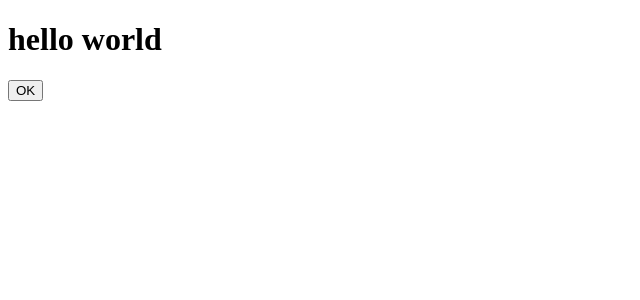
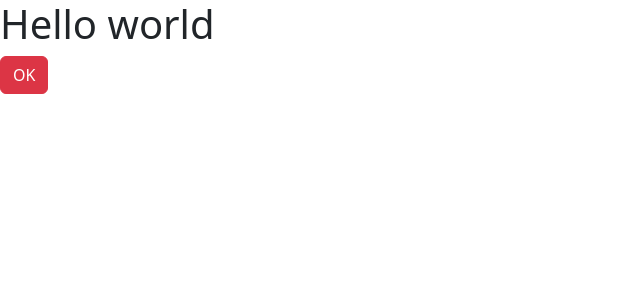
Before and after one commit to MayconInforGames2017/curso-angular-10-api-spring, an Angular app in the folder front-end/: page / in a window 1280 px wide. Shown: the top 300 px of the page, without its empty margins (0-640 px from the left). Built offline with nearby package versions, Linux system fonts and the light colour scheme.

Commit message:
Corrigindo CSS

```diff
--- a/front-end/angular.json
+++ b/front-end/angular.json
@@ -94,10 +94,12 @@
               "src/assets"
             ],
             "styles": [
-              "./node_modules/bootstrap/dist/css/bootstrap-grid.min.css",
+              "./node_modules/bootstrap/dist/css/bootstrap.min.css",
               "src/styles.css"
             ],
-            "scripts": []
+            "scripts": [
+              "./node_modules/bootstrap/dist/js/bootstrap.js"
+            ]
           }
         }
       }
--- a/front-end/src/app/app.component.html
+++ b/front-end/src/app/app.component.html
@@ -1,3 +1,3 @@
 <h1> {{ mensagem }} </h1>
 
-<button class="btn" btn-success>OK</button>
+<button class="btn btn-danger">OK</button>
--- a/front-end/src/app/app.component.ts
+++ b/front-end/src/app/app.component.ts
@@ -6,5 +6,5 @@ import { Component } from '@angular/core';
   styleUrls: ['./app.component.css']
 })
 export class AppComponent {
-  mensagem: string = "hello world";
+  mensagem: string = "Hello world";
 }
--- a/front-end/src/index.html
+++ b/front-end/src/index.html
@@ -6,8 +6,13 @@
   <base href="/">
   <meta name="viewport" content="width=device-width, initial-scale=1">
   <link rel="icon" type="image/x-icon" href="favicon.ico">
+
+  <!-- CSS only -->
+<link href="https://cdn.jsdelivr.net/npm/bootstrap@5.2.0-beta1/dist/css/bootstrap.min.css" rel="stylesheet" integrity="sha384-0evHe/X+R7YkIZDRvuzKMRqM+OrBnVFBL6DOitfPri4tjfHxaWutUpFmBp4vmVor" crossorigin="anonymous">
 </head>
 <body>
   <app-root></app-root>
+  <!-- JavaScript Bundle with Popper -->
+<script src="https://cdn.jsdelivr.net/npm/bootstrap@5.2.0-beta1/dist/js/bootstrap.bundle.min.js" integrity="sha384-pprn3073KE6tl6bjs2QrFaJGz5/SUsLqktiwsUTF55Jfv3qYSDhgCecCxMW52nD2" crossorigin="anonymous"></script>
 </body>
 </html>
```
